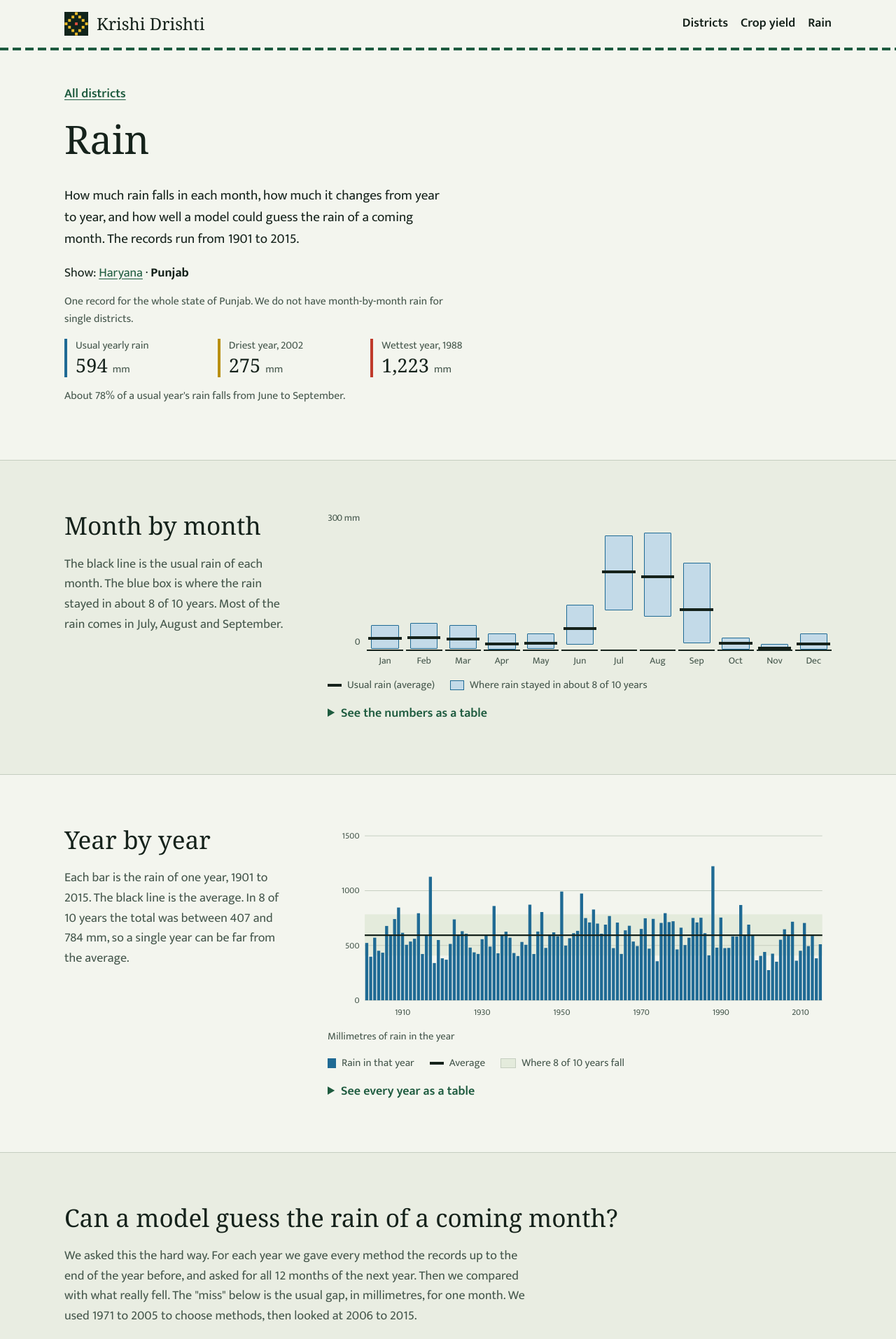
After one commit to Nishita-Rathee10/krishidrishti, a Flask app: page /rain in a window 1280 px wide. The commit adds this page. Shown: the top 1913 px of the page at 70% size. Run offline with Flask 3, Linux system fonts and the light colour scheme; some web fonts are replaced.

Commit message:
Add rain page with usual pattern and model comparison
Co-Authored-By: Claude Sonnet 5.5 <noreply@anthropic.com>

Claude-Session: https://claude.ai/code/session_011McSsWdFLoHuYmCFPQNFKX

```diff
--- a/app.py
+++ b/app.py
@@ -20,6 +20,7 @@ def load(name):
 DISTRICTS = load("districts.json")
 PAGES = load("district_pages.json")
 BY_SLUG = {d["slug"]: d for d in DISTRICTS["districts"]}
+RAIN = load("rain_data.json")
 YIELD = load("yield_data.json")
 CROP_BY_SLUG = {c["slug"]: c for c in YIELD["crops"]}
 SERIES_BY = {}
@@ -101,6 +102,25 @@ def yield_chart(series, show_range):
             "zone_x": round(sx(2017) - unit / 2, 1), "zone_w": round(unit * 3, 1), "top": top_m}
 
 
+def rain_year_chart(r):
+    w, h, left, right, top_m, bottom_m = 760, 300, 56, 14, 16, 36
+    step, ymax = nice_axis(max(r["annual"]) * 1.04)
+    inner_w, inner_h = w - left - right, h - top_m - bottom_m
+    n = len(r["years"])
+    slot = inner_w / n
+
+    def sy(v):
+        return round(top_m + inner_h - v / ymax * inner_h, 1)
+
+    bars = [{"x": round(left + i * slot + slot * 0.12, 1), "w": round(slot * 0.76, 1), "y": sy(v),
+             "h": round(v / ymax * inner_h, 1), "year": yr, "v": int(v)}
+            for i, (yr, v) in enumerate(zip(r["years"], r["annual"]))]
+    ticks = [{"y": sy(i * step), "label": num(i * step)} for i in range(int(round(ymax / step)) + 1)]
+    xticks = [{"x": round(left + (yr - r["years"][0] + 0.5) * slot, 1), "label": str(yr)} for yr in (1910, 1930, 1950, 1970, 1990, 2010)]
+    return {"w": w, "h": h, "left": left, "right": w - right, "base": sy(0), "bars": bars, "ticks": ticks, "xticks": xticks,
+            "mean_y": sy(r["annual_mean"]), "band_y": sy(r["annual_p90"]), "band_h": round(sy(r["annual_p10"]) - sy(r["annual_p90"]), 1)}
+
+
 @app.context_processor
 def inject_site():
     return {"site_name": SITE_NAME, "site_url": os.environ.get("SITE_URL", "").rstrip("/")}
@@ -154,6 +174,19 @@ def yield_page():
                            max_top=MAX_RANGE_TOP)
 
 
+@app.route("/rain")
+def rain_page():
+    slug = request.args.get("region", "punjab")
+    if slug not in RAIN["regions"]:
+        slug = "punjab"
+    r = RAIN["regions"][slug]
+    month_rows, month_top = rain_chart(r["months"])
+    sar = next(m for m in r["models"] if m["is_sarima"])
+    return render_template("rain.html", r=r, slug=slug, regions=RAIN["regions"], month_rows=month_rows, month_top=month_top,
+                           ychart=rain_year_chart(r), sar=sar, val_years=RAIN["val_years"], test_years=RAIN["test_years"],
+                           usual_month=round(r["annual_mean"] / 12))
+
+
 @app.route("/favicon.ico")
 def favicon():
     return redirect(url_for("static", filename="img/favicon.svg"), code=301)
--- a/static/css/style.css
+++ b/static/css/style.css
@@ -245,7 +245,19 @@ h4 { font-family: var(--font-display); font-weight: 400; font-size: 1.3rem; marg
   .yform .btn { margin-top: 0; }
 }
 
-.site-nav { margin-left: auto; display: flex; gap: 18px; font-weight: 600; }
+.site-nav { margin-left: auto; display: flex; gap: 18px; font-weight: 600; white-space: nowrap; }
+.brand-name { white-space: nowrap; }
 .site-nav a { color: var(--ink); text-decoration: none; border-bottom: 2px solid transparent; }
 .site-nav a:hover { border-bottom-color: var(--field); }
-@media (max-width: 520px) { .brand-name { font-size: 1.25rem; } .site-nav { gap: 12px; font-size: 1rem; } }
+@media (max-width: 520px) { .brand-name { font-size: 1.05rem; } .brand { gap: 8px; } .brand-mark { width: 28px; height: 28px; } .site-nav { gap: 10px; font-size: .92rem; } }
+
+/* Rain page */
+.chart-years svg { display: block; width: 100%; height: auto; }
+.chart-years .grid { stroke: var(--rule); stroke-width: 1; }
+.chart-years .tick { font-size: 13px; fill: var(--ink-soft); font-family: var(--font-body); }
+.chart-years .yband { fill: #E4EBDC; }
+.chart-years .ybar { fill: var(--canal); }
+.chart-years .ymean { stroke: var(--ink); stroke-width: 2.5; }
+.key-bar { display: inline-block; width: 12px; height: 14px; background: var(--canal); }
+.key-band { display: inline-block; width: 22px; height: 14px; background: #E4EBDC; border: 1px solid var(--rule); }
+.wide-list { max-width: 48rem; margin-top: 1.4em; }
--- a/templates/base.html
+++ b/templates/base.html
@@ -41,6 +41,7 @@
       <nav class="site-nav" aria-label="Main">
         <a href="{{ url_for('index') }}">Districts</a>
         <a href="{{ url_for('yield_page') }}">Crop yield</a>
+        <a href="{{ url_for('rain_page') }}">Rain</a>
       </nav>
     </div>
   </header>
--- /dev/null
+++ b/templates/rain.html
@@ -0,0 +1,142 @@
+{% extends "base.html" %}
+{% block title %}Rain in {{ r.name }}: month by month and year by year | Krishi Drishti{% endblock %}
+{% block description %}How much rain {{ r.name }} usually gets each month, how much it changes from year to year, and how well models guessed the rain of a coming month.{% endblock %}
+
+{% block main %}
+<section class="district-head">
+  <div class="wrap">
+    <p class="crumb"><a href="{{ url_for('index') }}">All districts</a></p>
+    <h1>Rain</h1>
+    <p class="lead">How much rain falls in each month, how much it changes from year to year, and how well a model could guess the rain of a coming month. The records run from 1901 to 2015.</p>
+    <p class="season-pick" aria-label="Choose a state">Show:
+      {% for k, v in regions.items() %}
+        {% if k == slug %}<strong>{{ v.name }}</strong>{% else %}<a href="{{ url_for('rain_page', region=k) }}">{{ v.name }}</a>{% endif %}{% if not loop.last %} &middot; {% endif %}
+      {% endfor %}
+    </p>
+    <p class="readout-note">{% if slug == "haryana" %}Haryana here includes Delhi and Chandigarh, because the source records them together.{% else %}One record for the whole state of Punjab. We do not have month-by-month rain for single districts.{% endif %}</p>
+    <dl class="figures">
+      <div class="fig-rain"><dt>Usual yearly rain</dt><dd>{{ "{:,}".format(r.annual_mean) }} <small>mm</small></dd></div>
+      <div class="fig-winter"><dt>Driest year, {{ r.driest.year }}</dt><dd>{{ "{:,}".format(r.driest.mm) }} <small>mm</small></dd></div>
+      <div class="fig-summer"><dt>Wettest year, {{ r.wettest.year }}</dt><dd>{{ "{:,}".format(r.wettest.mm) }} <small>mm</small></dd></div>
+    </dl>
+    <p class="readout-note">About {{ r.monsoon_share }}% of a usual year's rain falls from June to September.</p>
+  </div>
+</section>
+
+<section class="band band-alt">
+  <div class="wrap two-col">
+    <div>
+      <h2>Month by month</h2>
+      <p class="side-note">The black line is the usual rain of each month. The blue box is where the rain stayed in about 8 of 10 years. Most of the rain comes in July, August and September.</p>
+    </div>
+    <figure class="chart chart-rain">
+      <div class="chart-body">
+        <div class="axis" aria-hidden="true"><span>{{ month_top }} mm</span><span>0</span></div>
+        <ol class="cols">
+          {% for m in month_rows %}
+          <li class="col" title="{{ m.month }}: usual {{ '%.0f'|format(m.mean) }} mm, in most years between {{ '%.0f'|format(m.p10) }} and {{ '%.0f'|format(m.p90) }} mm">
+            <div class="track">
+              <div class="range" style="bottom: {{ m.lo_pct }}%; height: {{ m.hi_pct }}%"></div>
+              <div class="mean" style="bottom: {{ m.mean_pct }}%"></div>
+            </div>
+            <span class="m"><span class="m-long">{{ m.month[:3] }}</span><span class="m-short">{{ m.letter }}</span></span>
+          </li>
+          {% endfor %}
+        </ol>
+      </div>
+      <figcaption class="key">
+        <span><i class="key-mean"></i>Usual rain (average)</span>
+        <span><i class="key-range"></i>Where rain stayed in about 8 of 10 years</span>
+      </figcaption>
+      <details class="data-table">
+        <summary>See the numbers as a table</summary>
+        <table>
+          <thead><tr><th scope="col">Month</th><th scope="col">Usual (mm)</th><th scope="col">Low end (mm)</th><th scope="col">High end (mm)</th></tr></thead>
+          <tbody>{% for m in month_rows %}<tr><th scope="row">{{ m.month }}</th><td>{{ "%.0f"|format(m.mean) }}</td><td>{{ "%.0f"|format(m.p10) }}</td><td>{{ "%.0f"|format(m.p90) }}</td></tr>{% endfor %}</tbody>
+        </table>
+      </details>
+    </figure>
+  </div>
+</section>
+
+<section class="band">
+  <div class="wrap two-col">
+    <div>
+      <h2>Year by year</h2>
+      <p class="side-note">Each bar is the rain of one year, 1901 to 2015. The black line is the average. In 8 of 10 years the total was between {{ "{:,}".format(r.annual_p10) }} and {{ "{:,}".format(r.annual_p90) }} mm, so a single year can be far from the average.</p>
+    </div>
+    <figure class="chart chart-years">
+      <svg viewBox="0 0 {{ ychart.w }} {{ ychart.h }}" role="img" aria-labelledby="rt rd" focusable="false">
+        <title id="rt">Rain of each year in {{ r.name }}, 1901 to 2015</title>
+        <desc id="rd">One bar for each year, in millimetres. The average is {{ r.annual_mean }} mm. The driest year was {{ r.driest.year }} with {{ r.driest.mm }} mm and the wettest was {{ r.wettest.year }} with {{ r.wettest.mm }} mm.</desc>
+        <rect class="yband" x="{{ ychart.left }}" y="{{ ychart.band_y }}" width="{{ ychart.right - ychart.left }}" height="{{ ychart.band_h }}"/>
+        {% for t in ychart.ticks %}
+        <line class="grid" x1="{{ ychart.left }}" x2="{{ ychart.right }}" y1="{{ t.y }}" y2="{{ t.y }}"/>
+        <text class="tick" x="{{ ychart.left - 8 }}" y="{{ t.y + 4 }}" text-anchor="end">{{ t.label }}</text>
+        {% endfor %}
+        {% for b in ychart.bars %}<rect class="ybar" x="{{ b.x }}" y="{{ b.y }}" width="{{ b.w }}" height="{{ b.h }}"><title>{{ b.year }}: {{ b.v }} mm</title></rect>{% endfor %}
+        <line class="ymean" x1="{{ ychart.left }}" x2="{{ ychart.right }}" y1="{{ ychart.mean_y }}" y2="{{ ychart.mean_y }}"/>
+        {% for x in ychart.xticks %}<text class="tick" x="{{ x.x }}" y="{{ ychart.base + 22 }}" text-anchor="middle">{{ x.label }}</text>{% endfor %}
+      </svg>
+      <p class="axis-title">Millimetres of rain in the year</p>
+      <figcaption class="key">
+        <span><i class="key-bar"></i>Rain in that year</span>
+        <span><i class="key-mean"></i>Average</span>
+        <span><i class="key-band"></i>Where 8 of 10 years fall</span>
+      </figcaption>
+      <details class="data-table">
+        <summary>See every year as a table</summary>
+        <table>
+          <thead><tr><th scope="col">Year</th><th scope="col">Whole year (mm)</th><th scope="col">June to September (mm)</th></tr></thead>
+          <tbody>{% for yr in r.years %}<tr><th scope="row">{{ yr }}</th><td>{{ "{:,.0f}".format(r.annual[loop.index0]) }}</td><td>{{ "{:,.0f}".format(r.monsoon[loop.index0]) }}</td></tr>{% endfor %}</tbody>
+        </table>
+      </details>
+    </figure>
+  </div>
+</section>
+
+<section class="band band-alt">
+  <div class="wrap">
+    <h2>Can a model guess the rain of a coming month?</h2>
+    <p class="side-note wide">We asked this the hard way. For each year we gave every method the records up to the end of the year before, and asked for all 12 months of the next year. Then we compared with what really fell. The "miss" below is the usual gap, in millimetres, for one month. We used {{ val_years }} to choose methods, then looked at {{ test_years }}.</p>
+    <p class="verdict">The seasonal model did a little better than the usual pattern, but its guesses for single months are still far off.</p>
+    <div class="table-scroll">
+      <table class="crop-table">
+        <thead>
+          <tr><th scope="col">Way of guessing</th><th scope="col">Miss, {{ val_years }}</th><th scope="col">Better than usual rain?</th><th scope="col">Miss, {{ test_years }}</th><th scope="col">Better than usual rain?</th><th scope="col">Miss for June to September total, {{ test_years }}</th></tr>
+        </thead>
+        <tbody>
+          {% for m in r.models %}
+          <tr>
+            <th scope="row">{{ m.name }}</th>
+            <td>{{ m.val_mae }} mm</td>
+            <td>{% if m.is_reference %}Starting point{% elif m.val_gain > 0 %}{{ m.val_gain }}% better{% else %}{{ (-m.val_gain)|round(1) }}% worse{% endif %}</td>
+            <td>{{ m.test_mae }} mm</td>
+            <td>{% if m.is_reference %}Starting point{% elif m.test_gain > 0 %}{{ m.test_gain }}% better{% else %}{{ (-m.test_gain)|round(1) }}% worse{% endif %}</td>
+            <td>{{ m.test_monsoon }} mm</td>
+          </tr>
+          {% endfor %}
+        </tbody>
+      </table>
+    </div>
+    <ul class="limits wide-list">
+      <li>Before testing, we set one rule: the seasonal model is accepted only if it beats the best usual-rain method by at least 2% on {{ val_years }}. In {{ r.name }} it did, with {{ sar.val_gain }}%{% if sar.val_gain < 3 %}, which is only just over the line{% endif %}. On {{ test_years }} the gain was {{ sar.test_gain }}%.</li>
+      <li>A usual month has about {{ usual_month }} mm of rain. A miss of {{ sar.test_mae }} mm is large next to that. For the four monsoon months added together, {% set mm = r.monsoon|sum / r.monsoon|length %}every method missed by {{ r.monsoon_miss_low }} to {{ r.monsoon_miss_high }} mm. A usual monsoon brings about {{ mm|round|int }} mm, so that is {{ (100 * r.monsoon_miss_low / mm)|round|int }}% to {{ (100 * r.monsoon_miss_high / mm)|round|int }}% of it.</li>
+      <li>The usual pattern with its range held up well. In {{ test_years }}, {{ r.coverage }}% of real months fell inside the range, and we aimed for 80%.</li>
+      <li>The years {{ test_years }} were looked at twice, so treat that score as less clean than the first look.</li>
+    </ul>
+    <p class="verdict">So this site shows the usual rain and how much it varies. It does not promise the rain of a coming month.</p>
+  </div>
+</section>
+
+<section class="band">
+  <div class="wrap two-col">
+    <h2>What to keep in mind</h2>
+    <ul class="limits">
+      <li>These are records for a whole state, not for a single district or farm.</li>
+      <li>The records end in 2015. Rain after that year is not in them.</li>
+      <li>Rain is only one part of a farm's water. Canals, tube wells and the soil matter as much, and we do not have them.</li>
+    </ul>
+  </div>
+</section>
+{% endblock %}
```
Also changed, not shown: data/processed/rain_data.json (added, +1 -0 lines), scripts/build_rain_data.py (added, +73 -0 lines).
